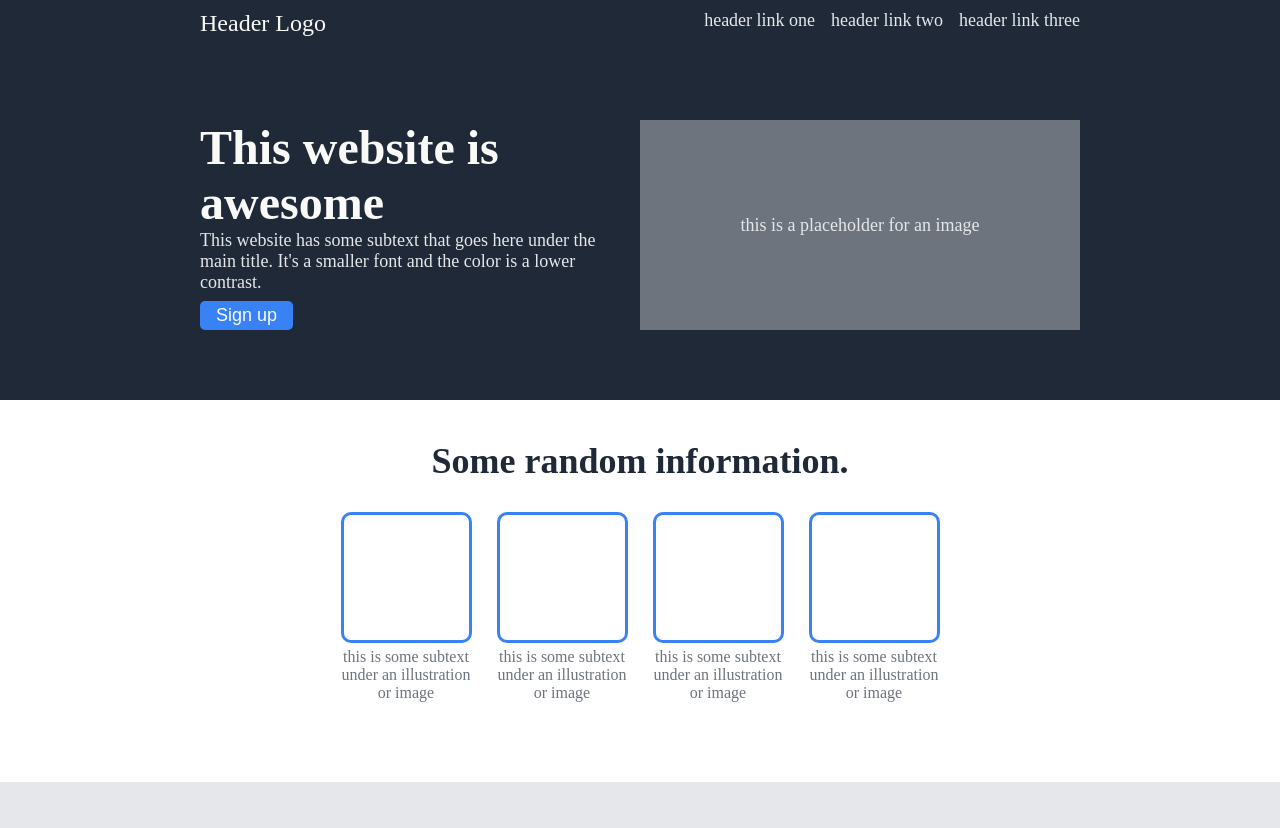
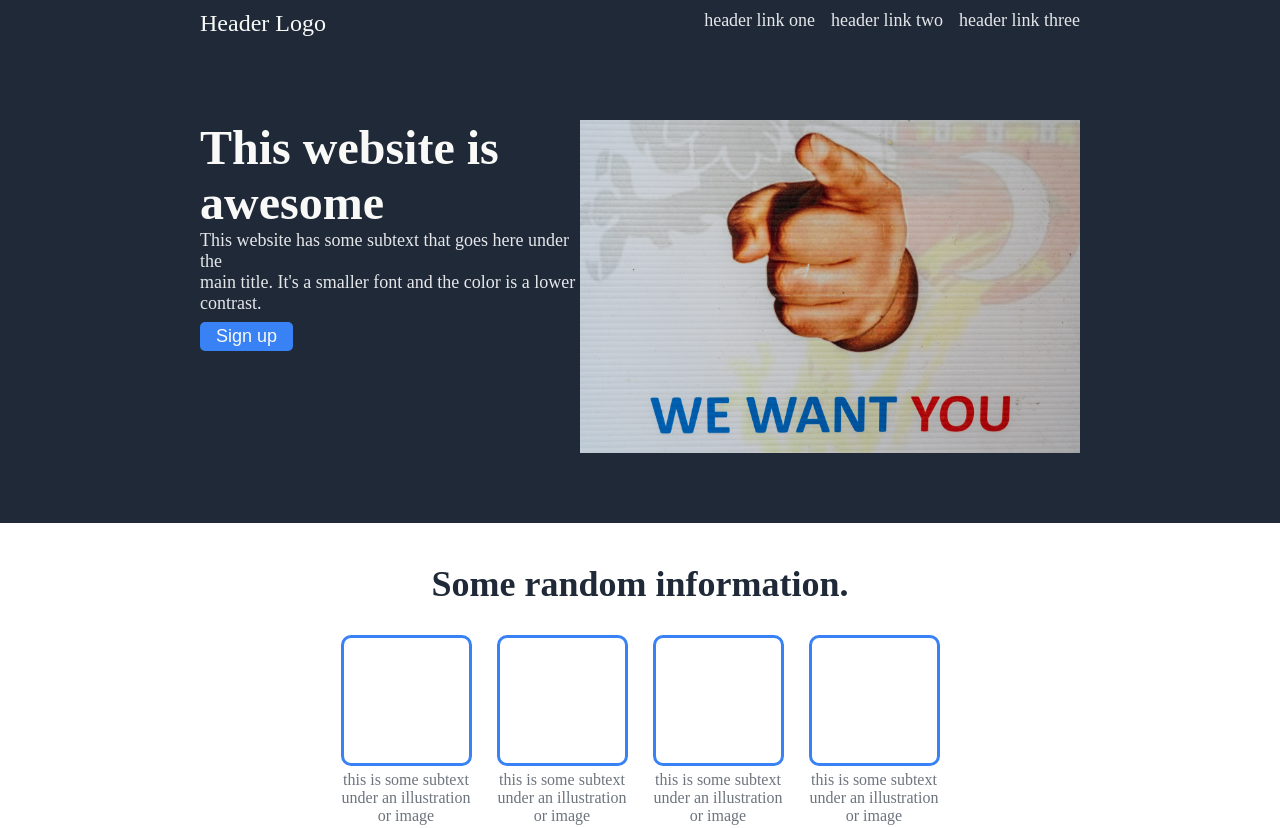
Before and after one commit to gavinv-m/landing-page, a plain HTML site: page index.html in a window 1280 px wide. Shown: the top 828 px of the page. Drawn offline with Linux system fonts and the light colour scheme.

Commit message:
Replace placeholder with an image

```diff
--- a/index.html
+++ b/index.html
@@ -33,8 +33,8 @@
 
             <!-- Right of hero -->
             <div class="hero-right">
-                <!-- Grey Box -->
-                <div class="secondary-text image-placeholder">this is a placeholder for an image</div>
+                <!-- Image -->
+                <img src="sign-up.jpeg" alt="We want you!">
             </div>
         </div>
     </div>
--- a/style.css
+++ b/style.css
@@ -109,6 +109,7 @@ button,
 
 .hero {
     display: flex;
+    gap: -50px;
     justify-content: space-between;
     margin-top: 30px;
     margin-bottom: 30px;
@@ -122,8 +123,19 @@ button,
 
 .hero-right {
     display: flex;
+    align-items: center;
+    justify-content: flex-end;
+}
+
+.hero-right > img {
+    min-width: 500px;
+    height: auto;
+}
+
+/* .hero-right {
+    display: flex;
     flex-direction: column;
-}
+} */
 
 /* Fill up vertical space */
 .hero-right > div {
@@ -133,6 +145,11 @@ button,
 .illustration-text {
     color: #6d747d;
     text-align: center;
+}
+
+img {
+    height: auto;
+    width: 100px;
 }
 
 .image-placeholder {
```
Also changed, not shown: sign-up.jpeg (added).
